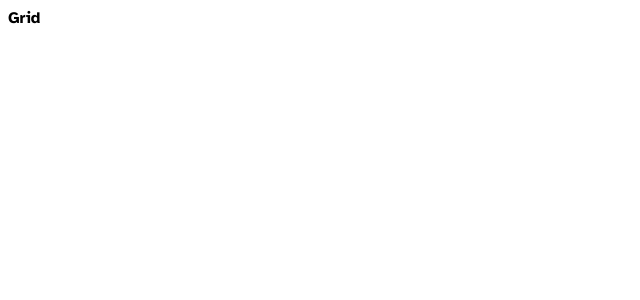
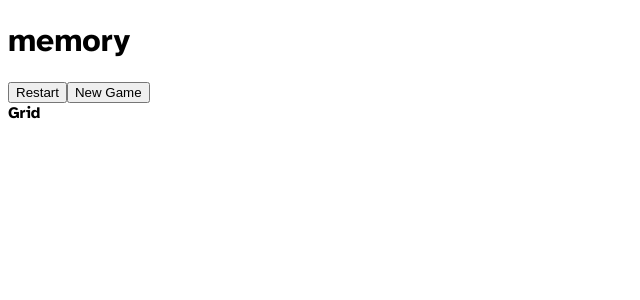
Before and after one commit to spomberg/memory, a React (Create React App) app: page / in a window 1280 px wide. Both pictures are taken after a click on the button "Start Game". Shown: the top 300 px of the page, without its empty margins (0-640 px from the left). Built offline with nearby package versions, Linux system fonts and the light colour scheme.

Commit message:
Import and add topbar component

```diff
--- a/src/components/Grid/Grid.tsx
+++ b/src/components/Grid/Grid.tsx
@@ -1,7 +1,12 @@
 import './Grid.scss';
+import Topbar from '../Topbar/Topbar';
 
 export default function Grid() {
   return (
-    <div>Grid</div>
+    <>
+      <Topbar />
+
+      <div>Grid</div>
+    </>
   )
 }
```
